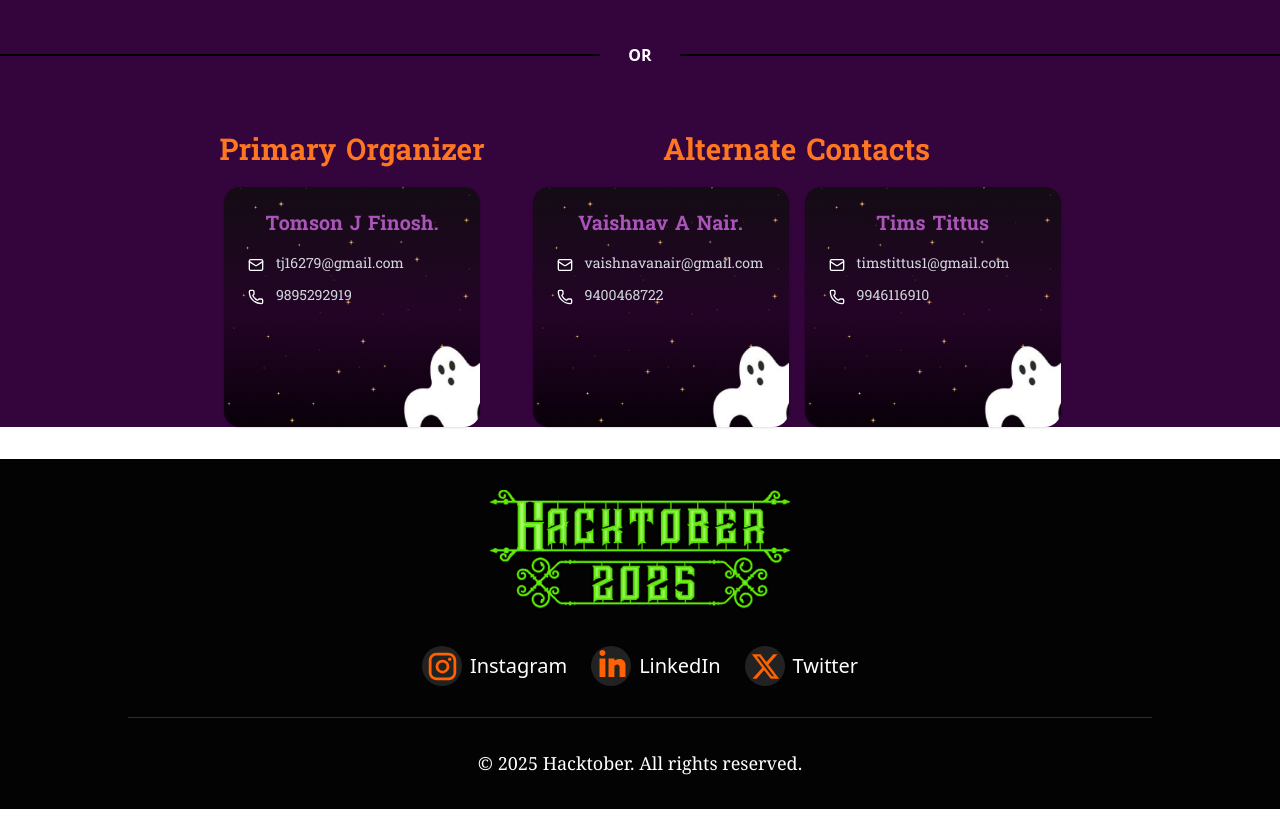
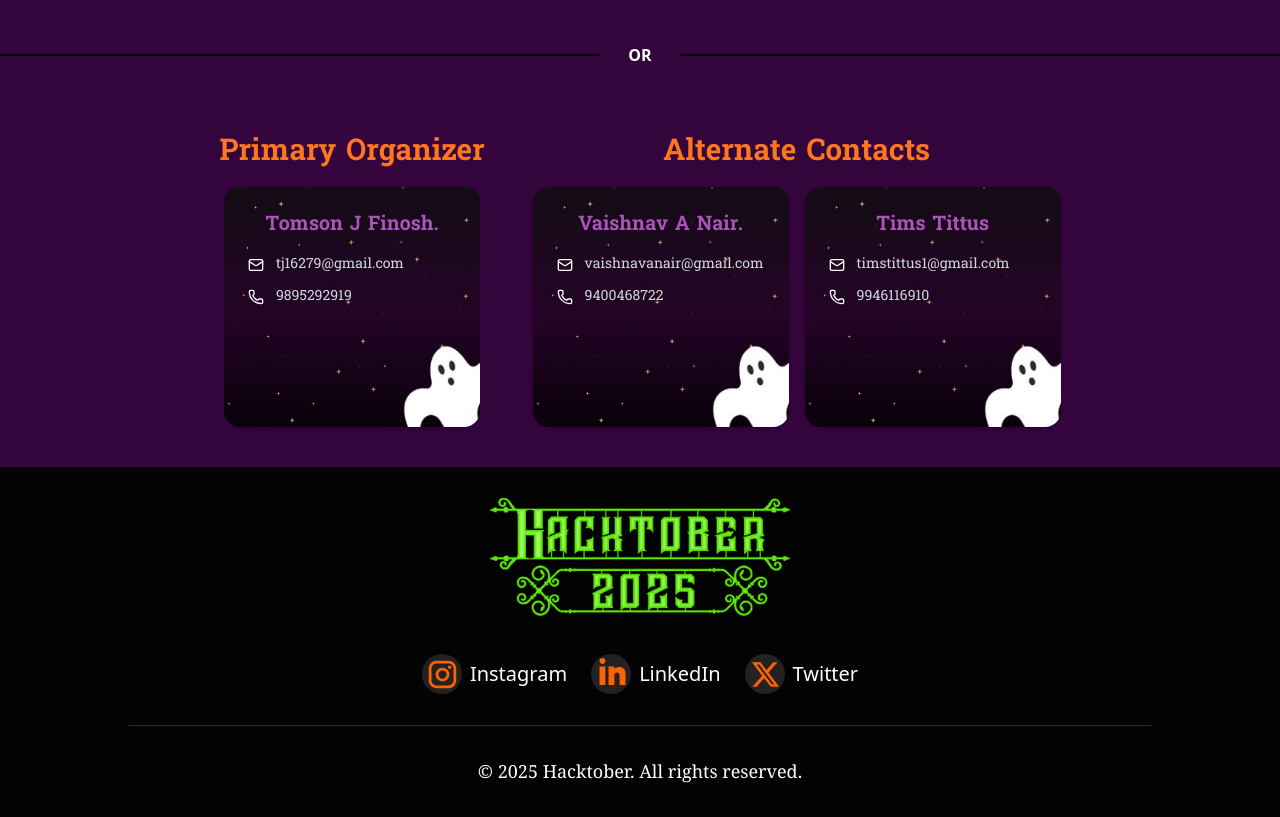
Before and after one commit to aravind-manoj/Hacktober2025, a Next.js app: page / in a window 1280 px wide. Shown: the part 7100-7917 px from the top of the page. Built offline with nearby package versions, Linux system fonts and the light colour scheme; a web font is replaced by a local one.

Commit message:
fixed an issue caused by Aravind Manojjjjj

```diff
--- a/components/custom/Contact.tsx
+++ b/components/custom/Contact.tsx
@@ -14,7 +14,7 @@ const Hanuman = Local({ src: "../../app/fonts/hanuman.ttf" })
 export default function ContactPage() {
 
   return (
-    <div id="contact" className="min-h-screen bg-[#34043C] text-white">
+    <div id="contact" className="min-h-screen mb-0 bg-[#34043C] text-white">
       <div className="pt-12 pb-8">
         <h1 className={`text-5xl md:text-6xl lg:text-7xl font-bold text-center text-[#FF7620] tracking-[0.01em] ${Infinite.className}`}>
           CONTACT
@@ -99,7 +99,7 @@ export default function ContactPage() {
           </div>
         </div>
 
-  <div className={`flex flex-col  lg:flex-row gap-8 lg:gap-12 mb-8 items-center lg:items-start justify-center ${Hanuman.className}`}>
+  <div className={`flex flex-col  lg:flex-row gap-8 lg:gap-12 pb-10 items-center lg:items-start justify-center ${Hanuman.className}`}>
           <div className="flex flex-col items-center mb-6 lg:mb-0">
             <h3 className="text-2xl md:text-3xl font-bold text-[#FF7620] mb-4 text-center">Primary Organizer</h3>
            <Card className="contact-scalee w-[80vw] lg:w-[20vw] md:w-[35vw] max-w-lg lg:max-w-xl xl:max-w-2xl h-60 bg-black/40 contact-bg p-6 border-none rounded-2xl relative overflow-hidden hover:border-[#FF7620]/50 transition-all duration-300">
@@ -157,5 +157,5 @@ export default function ContactPage() {
           </div>
         </div>
       </div>
-  )
-}
+    )
+  }
```
